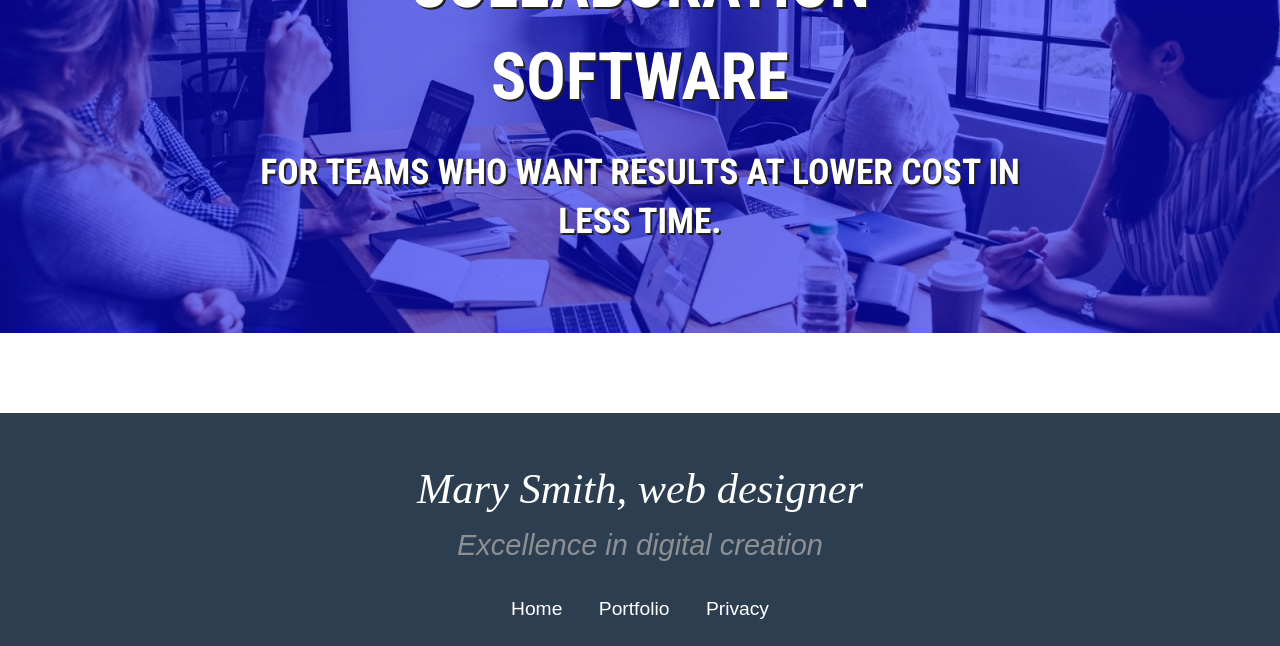
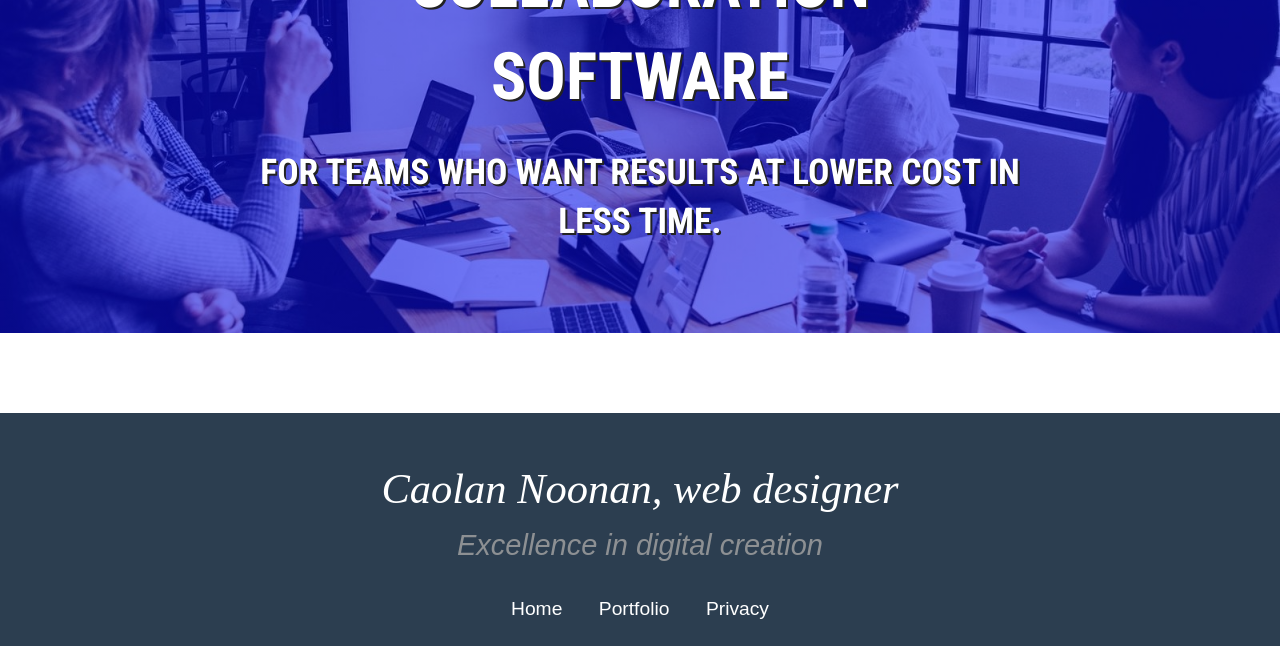
Before and after one commit to caolannoonan/caolannoonan.github.io, a plain HTML site: page Portfolio/hero/index.html in a window 1280 px wide. Shown: the part 3497-4143 px from the top of the page. Drawn offline with nearby package versions, Linux system fonts and the light colour scheme.

Commit message:
Hero Website with Footer

```diff
--- a/Portfolio/hero/index.html
+++ b/Portfolio/hero/index.html
@@ -78,7 +78,7 @@
 
 	<div class="container-footer">
 
-        <h4>Mary Smith, web designer</h4>
+        <h4>Caolan Noonan, web designer</h4>
         <h5>Excellence in digital creation</h5>
 
         <ul class="footer-links">
```
